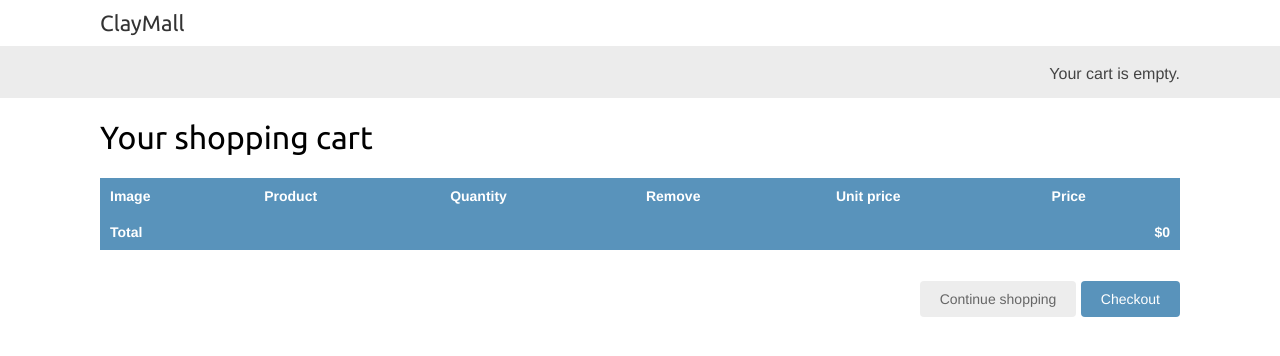
After one commit to mmbehiclayton/claymall, a Django app: page /cart/ in a window 1280 px wide. The commit adds this page. Shown: the top 356 px of the page. Run offline with Django 4.2, Linux system fonts and the light colour scheme.

Commit message:
update cart

```diff
--- a/claymall/cart/cart.py
+++ b/claymall/cart/cart.py
@@ -2,23 +2,24 @@ from decimal import Decimal
 from django.conf import settings
 from shop.models import Product
 
+
 class Cart:
     def __init__(self, request):
-        #initialize the cart
+        """
+        Initialize the cart.
+        """
         self.session = request.session
         cart = self.session.get(settings.CART_SESSION_ID)
         if not cart:
+            # save an empty cart in the session
             cart = self.session[settings.CART_SESSION_ID] = {}
         self.cart = cart
-    def remove(self, product):
-        #remove a product from cart
-        product_id=str(product.id)
-        if product in self.cart:
-            del self.cart[product_id]
-            self.save
 
-     #Iterate over the items in the cart and get the products from the database.
     def __iter__(self):
+        """
+        Iterate over the items in the cart and get the products
+        from the database.
+        """
         product_ids = self.cart.keys()
         # get the product objects and add them to the cart
         products = Product.objects.filter(id__in=product_ids)
@@ -29,29 +30,44 @@ class Cart:
             item['price'] = Decimal(item['price'])
             item['total_price'] = item['price'] * item['quantity']
             yield item
-    #get total number of items in the cart
+
     def __len__(self):
+        """
+        Count all items in the cart.
+        """
         return sum(item['quantity'] for item in self.cart.values())
-    #get total pprice of products in the cart
+
+    def add(self, product, quantity=1, override_quantity=False):
+        """
+        Add a product to the cart or update its quantity.
+        """
+        product_id = str(product.id)
+        if product_id not in self.cart:
+            self.cart[product_id] = {'quantity': 0,
+                                     'price': str(product.price)}
+        if override_quantity:
+            self.cart[product_id]['quantity'] = quantity
+        else:
+            self.cart[product_id]['quantity'] += quantity
+        self.save()
+
+    def save(self):
+        # mark the session as "modified" to make sure it gets saved
+        self.session.modified = True
+
+    def remove(self, product):
+        """
+        Remove a product from the cart.
+        """
+        product_id = str(product.id)
+        if product_id in self.cart:
+            del self.cart[product_id]
+            self.save()
+
+    def clear(self):
+        # remove cart from session
+        del self.session[settings.CART_SESSION_ID]
+        self.save()
+
     def get_total_price(self):
         return sum(Decimal(item['price']) * item['quantity'] for item in self.cart.values())
-
-    def clear(self):
-        del self.sessin[settings.CART_SESSION_ID]
-        self.save()
-
-def add(self, product, quantity=1, ovverride_quantity=False):
-    #add products to the cart
-
-    product_id = str(product.id)
-    if product_id not in self.cart:
-        self.cart[product_id] = {'quantity':0,
-                                 'price':str(product.price)}
-    if ovverride_quantity:
-        self.cart[product_id]['quantity'] = quantity
-    else:
-        self.cart[product_id]['quantity'] += quantity
-    self.save
-
-def save(self):
-    self.session.modified = True
--- /dev/null
+++ b/claymall/cart/context_processors.py
@@ -0,0 +1,5 @@
+from .cart import Cart
+
+
+def cart(request):
+ return {'cart': Cart(request)}
--- /dev/null
+++ b/claymall/cart/forms.py
@@ -0,0 +1,13 @@
+from django import forms
+
+
+PRODUCT_QUANTITY_CHOICES = [(i, str(i)) for i in range(1, 21)]
+
+
+class CartAddProductForm(forms.Form):
+    quantity = forms.TypedChoiceField(
+                                choices=PRODUCT_QUANTITY_CHOICES,
+                                coerce=int)
+    override = forms.BooleanField(required=False,
+                                  initial=False,
+                                  widget=forms.HiddenInput)
--- /dev/null
+++ b/claymall/cart/templates/cart/detail.html
@@ -0,0 +1,55 @@
+{% extends "shop/base.html" %}
+{% load static %}
+{% block title %}
+ Your shopping cart
+{% endblock %}
+{% block content %}
+ <h1>Your shopping cart</h1>
+     <table class="cart">
+     <thead>
+          <tr>
+               <th>Image</th>
+               <th>Product</th>
+               <th>Quantity</th>
+               <th>Remove</th>
+               <th>Unit price</th>
+               <th>Price</th>
+          </tr>
+     </thead>
+     <tbody>
+          {% for item in cart %}
+          {% with product=item.product %}
+               <tr>
+                    <td>
+                         <a href="{{ product.get_absolute_url }}">
+                         <img src="{% if product.image %}{{ product.image.url }}
+                         {% else %}{% static "img/no_image.png" %}{% endif %}">
+                         </a>
+                         </td>
+                         <td>{{ product.name }}</td>
+                         <td>{{ item.quantity }}</td>
+                    <td>
+                         <form action="{% url "cart:cart_remove" product.id %}"
+                         method="post">
+                         <input type="submit" value="Remove">
+                         {% csrf_token %}
+                         </form>
+                    </td>
+                    <td class="num">${{ item.price }}</td>
+                    <td class="num">${{ item.total_price }}</td>
+               </tr>
+          {% endwith %}
+          {% endfor %}
+          <tr class="total">
+               <td>Total</td>
+               <td colspan="4"></td>
+               <td class="num">${{ cart.get_total_price }}</td>
+               </tr>
+     </tbody>
+     </table>
+     <p class="text-right">
+          <a href="{% url "shop:product_list" %}" class="button
+          light">Continue shopping</a>
+          <a href="#" class="button">Checkout</a>
+     </p>
+{% endblock %}
--- /dev/null
+++ b/claymall/cart/urls.py
@@ -0,0 +1,11 @@
+from django.urls import path
+from . import views
+
+app_name = 'cart'
+
+urlpatterns = [
+ path('', views.cart_detail, name='cart_detail'),
+ path('add/<int:product_id>/', views.cart_add, name='cart_add'),
+ path('remove/<int:product_id>/', views.cart_remove,
+ name='cart_remove'),
+]
--- a/claymall/cart/views.py
+++ b/claymall/cart/views.py
@@ -1,3 +1,35 @@
-from django.shortcuts import render
+from django.shortcuts import render, redirect, get_object_or_404
+from django.views.decorators.http import require_POST
+from shop.models import Product
+from .cart import Cart
+from .forms import CartAddProductForm
 
-# Create your views here.
+
+@require_POST
+def cart_add(request, product_id):
+    cart = Cart(request)
+    product = get_object_or_404(Product, id=product_id)
+    form = CartAddProductForm(request.POST)
+    if form.is_valid():
+        cd = form.cleaned_data
+        cart.add(product=product,
+                 quantity=cd['quantity'],
+                 override_quantity=cd['override'])
+    return redirect('cart:cart_detail')
+
+
+@require_POST
+def cart_remove(request, product_id):
+    cart = Cart(request)
+    product = get_object_or_404(Product, id=product_id)
+    cart.remove(product)
+    return redirect('cart:cart_detail')
+
+
+def cart_detail(request):
+    cart = Cart(request)
+    for item in cart:
+        item['update_quantity_form'] = CartAddProductForm(initial={
+                            'quantity': item['quantity'],
+                            'override': True})
+    return render(request, 'cart/detail.html', {'cart': cart})
--- a/claymall/claymall/settings.py
+++ b/claymall/claymall/settings.py
@@ -64,6 +64,7 @@ TEMPLATES = [
                 'django.template.context_processors.request',
                 'django.contrib.auth.context_processors.auth',
                 'django.contrib.messages.context_processors.messages',
+                'cart.context_processors.cart',
             ],
         },
     },
--- a/claymall/claymall/urls.py
+++ b/claymall/claymall/urls.py
@@ -3,10 +3,18 @@ from django.urls import path, include
 from django.conf import settings
 from django.conf.urls.static import static
 
+
 urlpatterns = [
+    #urls for the admin site
  path('admin/', admin.site.urls),
+
+ #register urls for the cart app
+ path('cart/', include('cart.urls', namespace='cart')),
+
+ #register urls for the shop app
  path('', include('shop.urls', namespace='shop')),
 ]
+
 
 if settings.DEBUG:
     urlpatterns += static(settings.MEDIA_URL,
--- a/claymall/shop/templates/shop/base.html
+++ b/claymall/shop/templates/shop/base.html
@@ -12,8 +12,18 @@
      </div>
      <div id="subheader">
           <div class="cart">
+               {% with total_items=cart|length %}
+               {% if total_items > 0 %}
+               Your cart:
+                    <a href="{% url "cart:cart_detail" %}">
+               {{ total_items }} item{{ total_items|pluralize }},
+               ${{ cart.get_total_price }}
+               </a>
+               {% else %}
                Your cart is empty.
-          </div>
+               {% endif %}
+               {% endwith %}
+              </div>
      </div>
      <div id="content">
           {% block content %}
--- a/claymall/shop/templates/shop/product/detail.html
+++ b/claymall/shop/templates/shop/product/detail.html
@@ -14,12 +14,14 @@
         {{ product.category }}
       </a>
     </h2>
+
       <p class="price">${{ product.price }}</p>
-    <form action="" method="post">
+          <form action="{% url "cart:cart_add" product.id %}" method="post">
           {{ cart_product_form }}
           {% csrf_token %}
           <input type="submit" value="Add to cart">
           </form>
         {{ product.description|linebreaks }}
+
   </div>
 {% endblock %}
--- a/claymall/shop/views.py
+++ b/claymall/shop/views.py
@@ -1,5 +1,6 @@
 from django.shortcuts import render, get_object_or_404
 from .models import Category, Product
+from cart.forms import CartAddProductForm
 
 # Create your views here.
 def product_list(request, category_slug=None):
@@ -21,6 +22,9 @@ def product_detail(request, id, slug):
                                 id=id,
                                 slug=slug,
                                 available=True)
+
+    cart_product_form = CartAddProductForm()
     return render(request,
                   'shop/product/detail.html',
-                  {'product':product})
+                  {'product':product,
+                   'cart_product_form': cart_product_form})
```
Also changed, not shown: claymall/db.sqlite3. Lines whose indentation alone changed are shown as unchanged.
